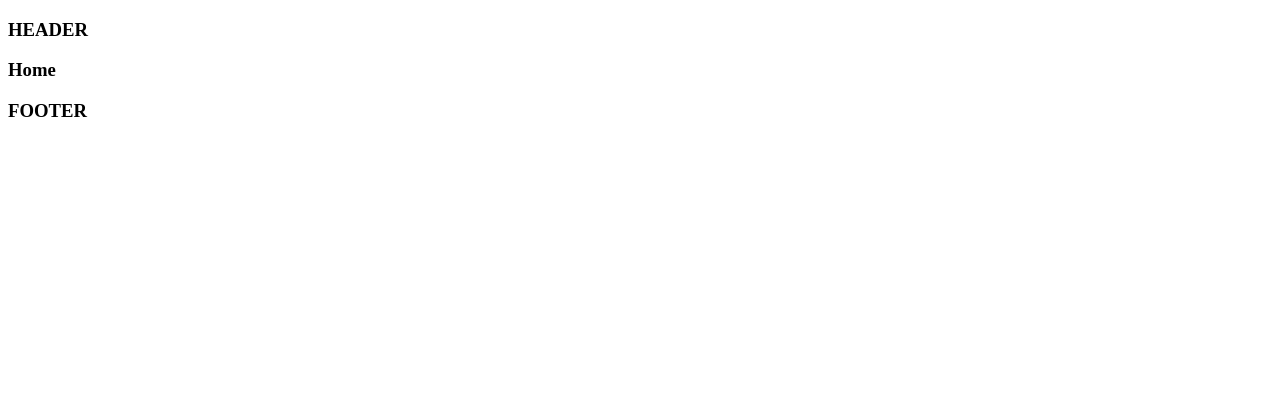
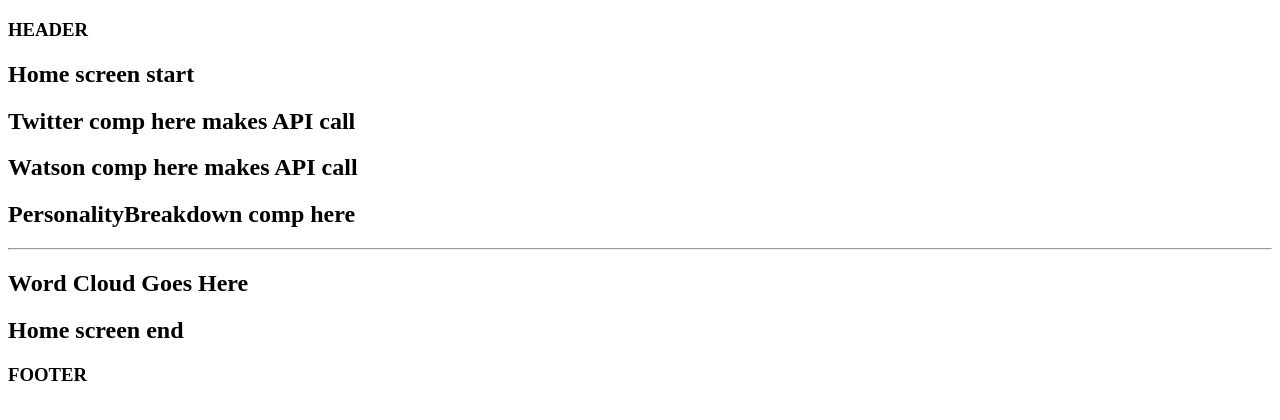
Before and after one commit to brnhensley/personality-profile, a React (Create React App) app: page / in a window 1280 px wide. Shown: the top 420 px of the page. Built offline with nearby package versions, Linux system fonts and the light colour scheme; the HTML template or start-up script is replaced by a standard one.

Commit message:
create componenets needed later

```diff
--- a/src/components/App.jsx
+++ b/src/components/App.jsx
@@ -2,11 +2,12 @@ import React from 'react';
 import Header from './Header';
 import Footer from './Footer';
 import Home from './Home';
-// import Error404 from './Error404';
 // import { Switch, Route, withRouter } from 'react-router-dom';
 // import { connect } from 'react-redux';
 // import PropTypes from 'prop-types';
 // import c from './../constants';
+
+// STATE
 
 class App extends React.Component {
   render() {
--- a/src/components/Home.jsx
+++ b/src/components/Home.jsx
@@ -1,10 +1,15 @@
 import React from 'react';
+import Twitter from './Twitter';
+import Watson from './Watson';
 
   function Home() {
 
     return (
       <div>
-      <h3>Home</h3>
+        <h2>Home screen start</h2>
+        <Twitter />
+        <Watson />
+        <h2>Home screen end</h2>
       </div>
     );
   }
--- /dev/null
+++ b/src/components/PersonalityBreakdown.jsx
@@ -0,0 +1,12 @@
+import React from 'react';
+
+function PersonalityBreakdown() {
+
+  return (
+    <div>
+      <h2>PersonalityBreakdown comp here</h2>
+    </div>
+  );
+}
+
+export default PersonalityBreakdown;
--- /dev/null
+++ b/src/components/Twitter.jsx
@@ -0,0 +1,12 @@
+import React from 'react';
+
+function Twitter() {
+
+  return (
+    <div>
+      <h2>Twitter comp here makes API call</h2>
+    </div>
+  );
+}
+
+export default Twitter;
--- /dev/null
+++ b/src/components/Watson.jsx
@@ -0,0 +1,17 @@
+import React from 'react';
+import PersonalityBreakdown from './PersonalityBreakdown';
+import WordCloud from './WordCloud';
+
+function Watson() {
+
+  return (
+    <div>
+      <h2>Watson comp here makes API call</h2>
+      <PersonalityBreakdown />
+      <hr />
+      <WordCloud />
+    </div>
+  );
+}
+
+export default Watson;
--- /dev/null
+++ b/src/components/WordCloud.jsx
@@ -0,0 +1,12 @@
+import React from 'react';
+
+function WordCloud() {
+
+  return (
+    <div>
+      <h2>Word Cloud Goes Here</h2>
+    </div>
+  );
+}
+
+export default WordCloud;
```
Lines whose indentation alone changed are shown as unchanged.
